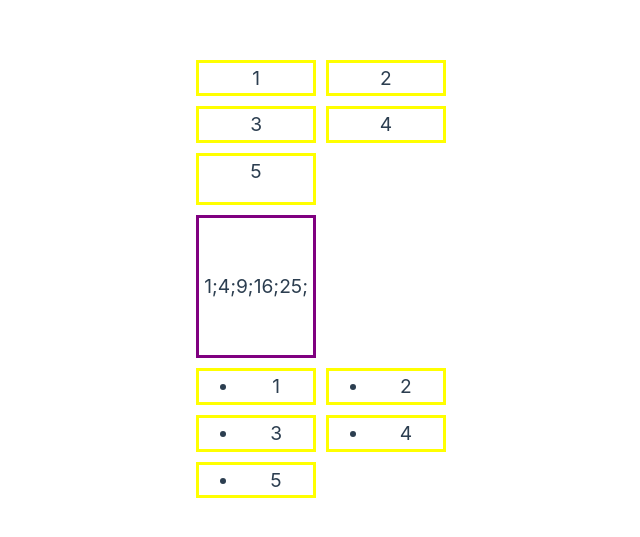
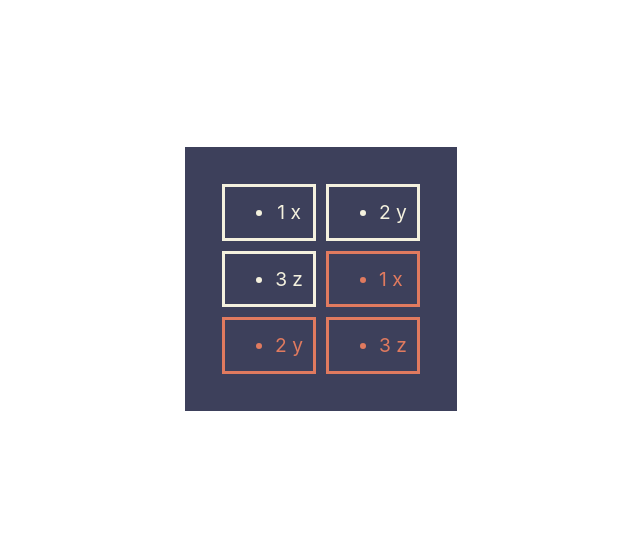
Before and after one commit to MakerAVGN/Vue3Base, a Vue app in the folder vue-project/: page / in a window 1280 px wide. Shown: the part 121-658 px from the top of the page, without its empty margins (319-959 px from the left). Built offline with nearby package versions, Linux system fonts and the light colour scheme.

Commit message:
Получение ключей при переборе массивов в Vue

```diff
--- a/vue-project/src/App.vue
+++ b/vue-project/src/App.vue
@@ -1,28 +1,33 @@
 <style>
+*{
+  background-color: #3d405b;
+}
 div {
   display: flex;
   font-size: 1.2rem;
 }
 .a{
-  border: 3px solid purple;
+  border: 3px solid #e07a5f;
   margin: 5px;
-  padding: 5px;
+  padding: 10px;
   align-items: center;
+  flex-direction: column;
+  color:#e07a5f ;
 }
 .b{
-  border: 3px solid yellow;
+  border: 3px solid #f4f1de;
   flex-direction: column;
   text-align: center;
   margin: 5px;
+  padding: 10px;
+  color: #f4f1de;
 }
 </style>
 <script>
 export default {
   data() {
     return {
-      items: [1, 2, 3, 4, 5],
-      items1: [1, 2, 3, 4, 5],
-      items2: [1, 2, 3, 4, 5],
+        arr: ['x', 'y', 'z'],
     }
   },
   methods: {
@@ -34,17 +39,11 @@ export default {
 }
 </script>
 <template>
-  <p v-for="elem in items" class="b">{{ elem }}</p>
-  <br>
-  <br>
-  <div class="a">
-  <p v-for="amo in items1">{{ amo*amo }};</p>
-  </div>
-  <br>
-  <br>
-  <br>
-  <br>
-  <br>
-<p v-for="go in items2" class="b" ><ul><li>{{ go }}</li></ul></p>
+ <p class="b" v-for="(elem, key) in arr">
+  		 <ul><li>{{ key + 1 }} {{ elem }}</li></ul>
+  	</p>
 
+  <p class="a" v-for="(elem, key) in arr">
+    		 <ul><li>{{ key + 1 }} {{ elem }}</li></ul>
+    	</p>
 </template>
--- a/vue-project/src/assets/main.css
+++ b/vue-project/src/assets/main.css
@@ -1,7 +1,7 @@
 @import './base.css';
 
 #app {
-  max-width: 1280px;
+  max-width: 1600px;
   margin: 0 auto;
   padding: 2rem;
 
@@ -30,6 +30,5 @@ a,
   #app {
     display: grid;
     grid-template-columns: 1fr 1fr;
-    padding: 0 2rem;
   }
 }
```
